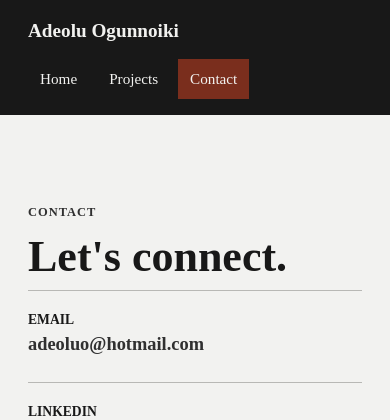
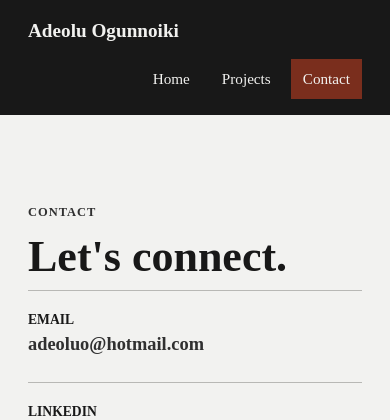
Before and after one commit to adeoluo/jhu_software_concepts, a Flask app: page /contact in a window 390 px wide. Shown: the top 420 px of the page. Run offline with Flask 3, Linux system fonts and the light colour scheme.

Commit message:
Align mobile navigation

```diff
--- a/module_1/static/css/style.css
+++ b/module_1/static/css/style.css
@@ -263,6 +263,10 @@ h2 {
     gap: 12px;
   }
 
+  .site-header-inner nav {
+    align-self: flex-end;
+  }
+
   .intro {
     gap: 38px;
     grid-template-columns: 1fr;
```
